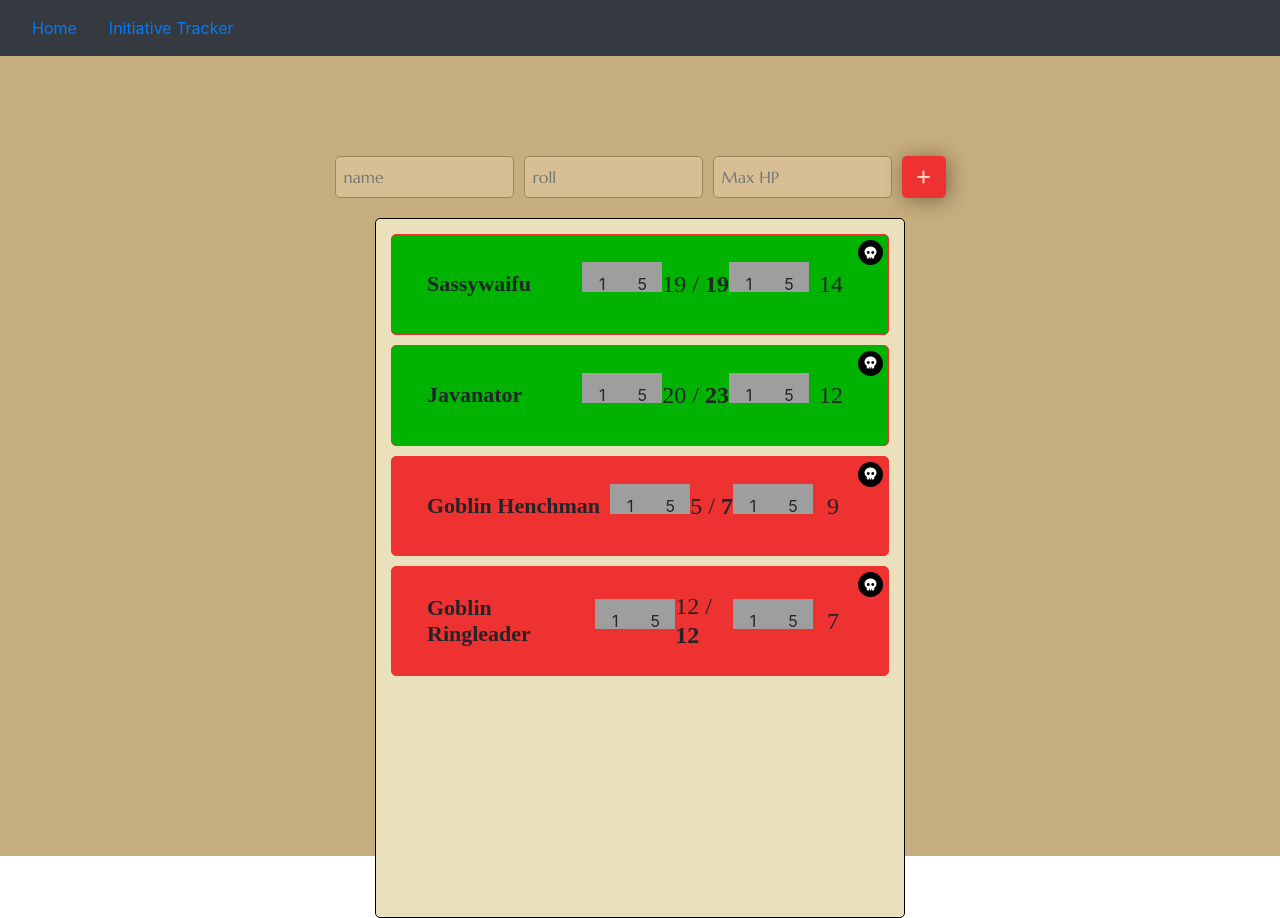
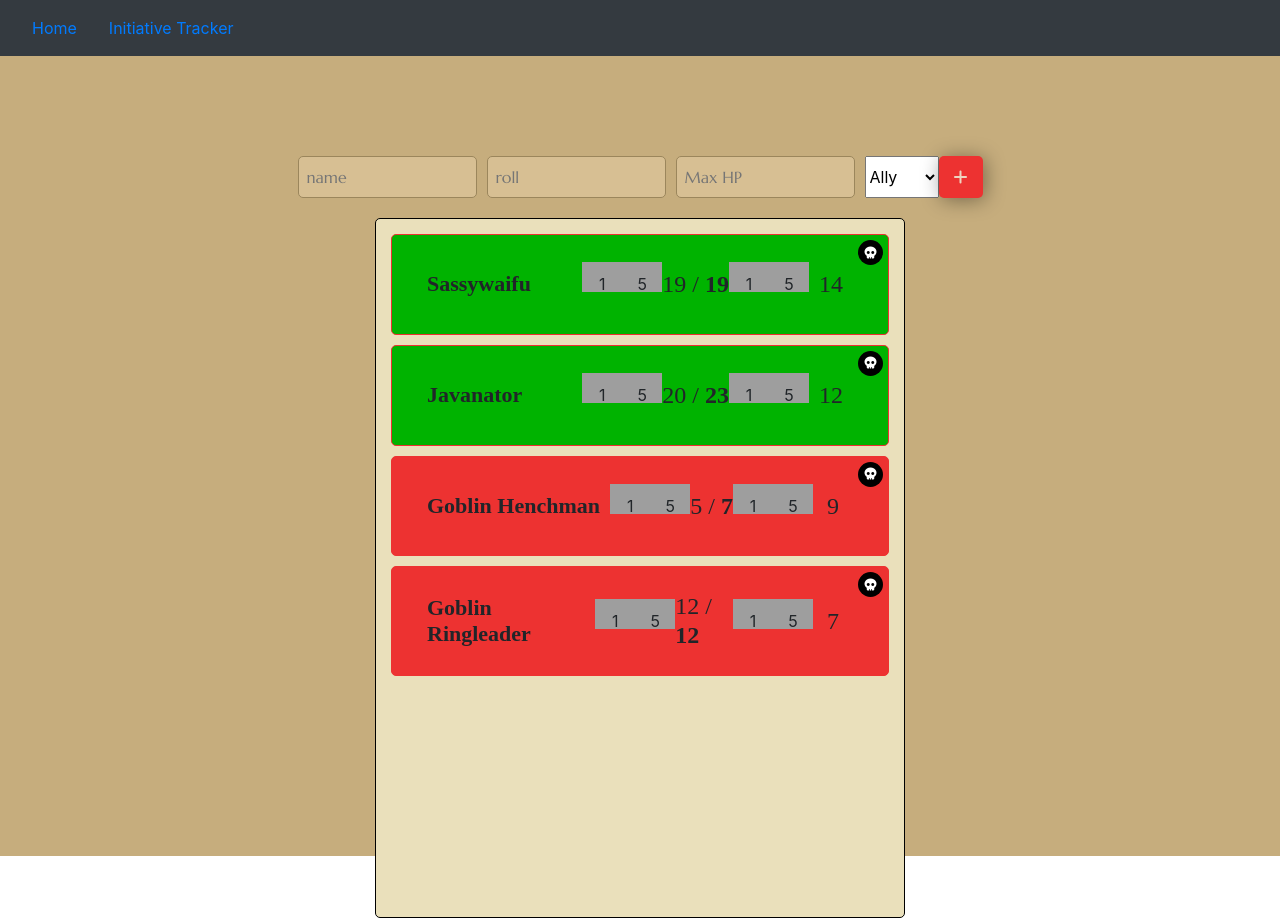
Before and after one commit to java152001/DMCompanion, a React (Create React App) app in the folder client/: page /inttracker in a window 1280 px wide. Built offline with nearby package versions, Linux system fonts and the light colour scheme; grey boxes are pictures that could not be loaded; a web font is replaced by a local one.

Commit message:
Added alignment selector in initiative tracker

```diff
--- a/client/src/pages/Initiativetracker/index.jsx
+++ b/client/src/pages/Initiativetracker/index.jsx
@@ -10,6 +10,7 @@ export default class Initiativetracker extends Component {
             newRoll: 0,
             newHP: 0,
             currId: 4,
+            newAlignment: "good",
             participants: [
                 {
                     name: "Javanator",
@@ -49,6 +50,7 @@ export default class Initiativetracker extends Component {
         this.handleChangeName = this.handleChangeName.bind(this);
         this.handleChangeRoll = this.handleChangeRoll.bind(this);
         this.handleChangeHP = this.handleChangeHP.bind(this);
+        this.handleAlignmentChange = this.handleAlignmentChange.bind(this);
         this.addButton = this.addButton.bind(this);
         this.decOne = this.decOne.bind(this);
         this.decFive = this.decFive.bind(this);
@@ -76,12 +78,18 @@ export default class Initiativetracker extends Component {
         })
     }
 
+    handleAlignmentChange(e) {
+        this.setState({
+            newAlignment: e.target.value
+        })
+    }
+
     addButton() {
         const participantList = this.state.participants;
 
         let id = this.state.currId + 1;
 
-        participantList.push({name: this.state.newName, roll: parseInt(this.state.newRoll), hpMax: parseInt(this.state.newHP), hpCurrent: parseInt(this.state.newHP), id: id});
+        participantList.push({name: this.state.newName, roll: parseInt(this.state.newRoll), hpMax: parseInt(this.state.newHP), hpCurrent: parseInt(this.state.newHP), alignment: this.state.newAlignment, id: id});
 
         this.setState({
             participants: participantList,
@@ -200,6 +208,13 @@ export default class Initiativetracker extends Component {
                         placeholder = "Max HP"
                         onChange = {this.handleChangeHP}
                     />
+                    <select
+                        class="alignmentSelect"
+                        onChange = {this.handleAlignmentChange}
+                    >
+                        <option value="good" selected>Ally</option>
+                        <option value="evil">Enemy</option>
+                    </select>
                     <div
                         className="addBtn"
                         onClick = {this.addButton}
```
